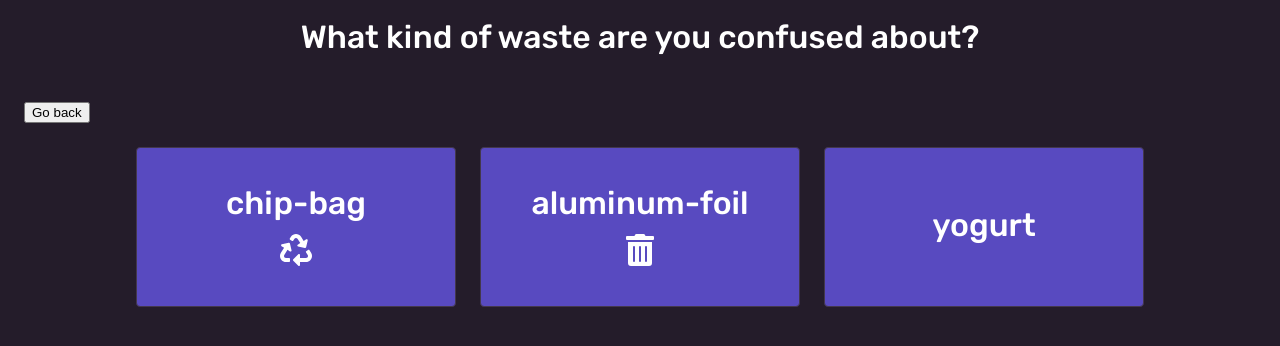
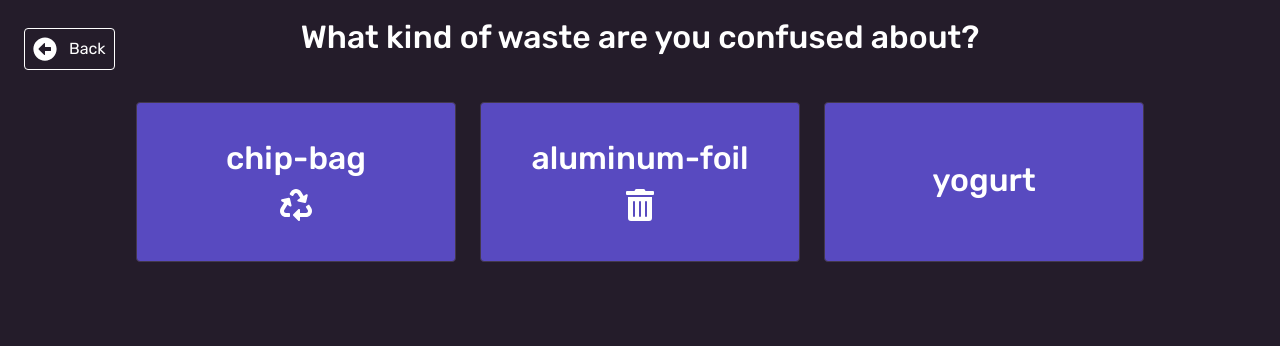
Before and after one commit to KobbyBawuah/waste-flowchart, a React (Create React App) app: page / in a window 1280 px wide. Both pictures are taken after a click on the button "snack-waste". Shown: the top 346 px of the page. Built offline with nearby package versions, Linux system fonts and the light colour scheme.

Commit message:
Basic back button

```diff
--- a/src/App.js
+++ b/src/App.js
@@ -8,10 +8,10 @@ import styled from "@emotion/styled";
 
 function App() {
   return (
-    <div>
+    <>
       <Header>What kind of waste are you confused about?</Header>
       <Display initialValue={WASTE_MAP} />
-    </div>
+    </>
   );
 }
 
--- a/src/components/Display.js
+++ b/src/components/Display.js
@@ -1,7 +1,9 @@
 import { useState } from "react";
+import { FaArrowAltCircleLeft } from "react-icons/fa";
 import Button from "./Button";
 
 import styled from "@emotion/styled";
+import { WHITE } from "../theme/colors";
 
 function Display({ initialValue }) {
   const [state, setState] = useState({
@@ -63,8 +65,9 @@ function Display({ initialValue }) {
     <Container className="button-display-container">
       {state.previous.length > 0 ? (
         // true
-        <BackContainer>
-          <button onClick={backButtonHandler}>Go back</button>
+        <BackContainer onClick={backButtonHandler}>
+          <FaArrowAltCircleLeft size={24} />
+          Back
         </BackContainer>
       ) : //false
       null}
@@ -92,8 +95,20 @@ const Container = styled("div")`
 `;
 
 const BackContainer = styled("div")`
+  display: flex;
+  gap: 12px;
+  align-items: center;
+
+  position: fixed;
+  top: 16px;
+  left: 12px;
+  border: 1px solid ${WHITE};
+  width: min-content;
+
   margin: 12px;
-  width: 100%;
+  padding: 8px;
+  border-radius: 4px;
+  color: ${WHITE};
 `;
 
 export default Display;
```
